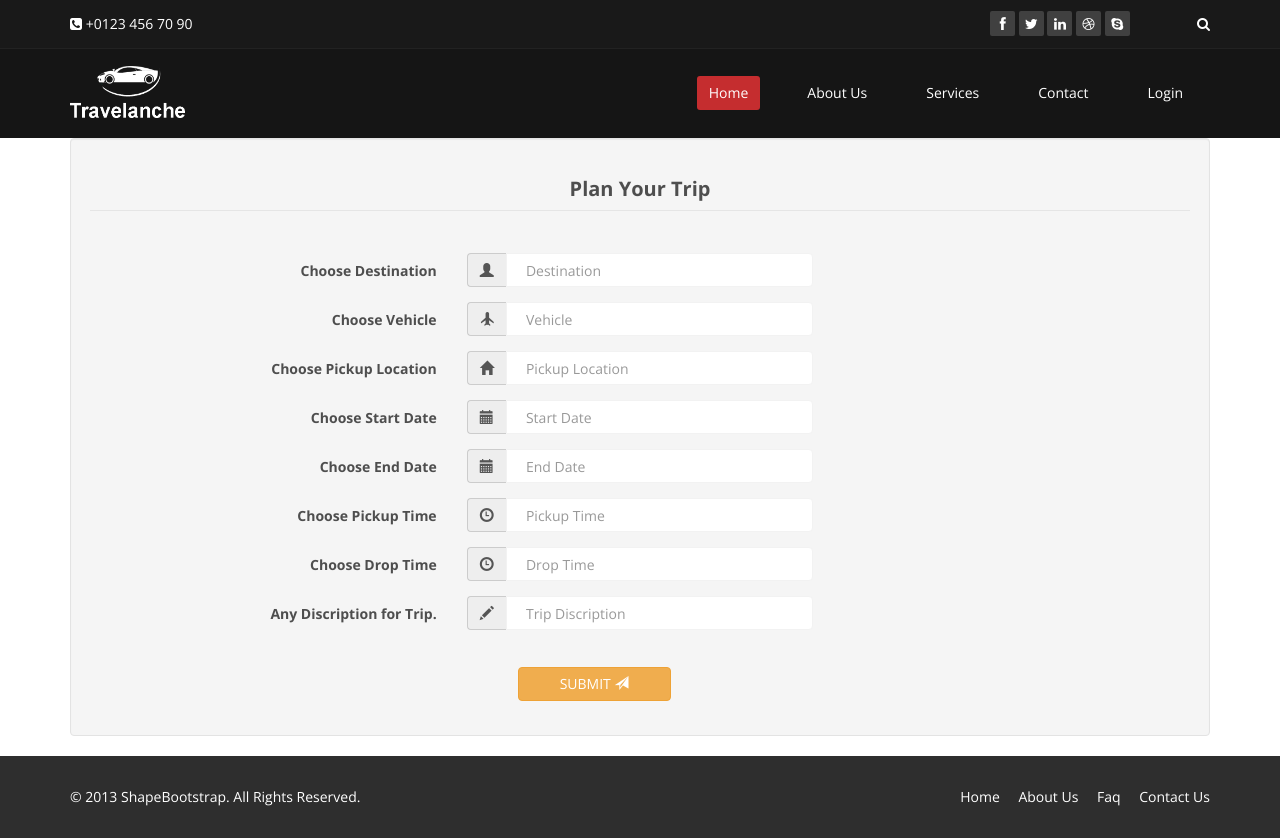
After one commit to zubair-ce07/Travelanche, a CodeIgniter app: page /travelanche/index.php/home/plan in a window 1280 px wide. The commit adds this page. Run offline with CodeIgniter, Linux system fonts and the light colour scheme; some libraries are stand-ins or nearby versions.

Commit message:
Made a controller function plan and a view page plan

```diff
--- a/application/controllers/Home.php
+++ b/application/controllers/Home.php
@@ -54,4 +54,9 @@ class Home extends CI_Controller {
                 public function forgot_pass(){
 			$this->load->view('forgot_pass');
 		}
+		public function plan(){
+			$this->load->view('template/header');
+			$this->load->view('plan');
+			$this->load->view('template/footer');
+		}
 }
--- /dev/null
+++ b/application/views/plan.php
@@ -0,0 +1,136 @@
+<!DOCTYPE html>
+<html lang='en-US'>
+
+<head>
+<!--  jquery  -->
+<script src="https://ajax.googleapis.com/ajax/libs/jquery/3.2.1/jquery.min.js"></script>
+</head>
+
+<style>
+#success_message{ display: none;}
+</style>
+
+<body>
+<div class="container">
+<form class="well form-horizontal" action="<?php echo site_url('home/user'); ?> " method="post"  id="contact_form">
+<fieldset>
+<!-- Form Name -->
+<legend><center><h2><b>Plan Your Trip</b></h2></center></legend>
+<br>
+
+<!-- Text input-->
+
+<div class="form-group">
+  <label class="col-md-4 control-label">Choose Destination</label>
+  <div class="col-md-4 inputGroupContainer">
+     <div class="input-group">
+       <span class="input-group-addon"><i class="glyphicon glyphicon-user"></i></span>
+       <input  name="destination" placeholder="  Destination " class="form-control" required=""  type="text">
+     </div>
+  </div>
+</div>
+
+<!-- Text input-->
+
+<div class="form-group">
+  <label class="col-md-4 control-label" >Choose Vehicle</label>
+    <div class="col-md-4 inputGroupContainer">
+    <div class="input-group">
+  <span class="input-group-addon"><i class="	glyphicon glyphicon-plane"></i></span>
+  <input name="vehicle" placeholder="  Vehicle" class="form-control" required=""  type="text">
+    </div>
+  </div>
+</div>
+<!-- Text input-->
+
+<div class="form-group">
+  <label class="col-md-4 control-label">Choose Pickup Location</label>
+  <div class="col-md-4 inputGroupContainer">
+  <div class="input-group">
+  <span class="input-group-addon"><i class="glyphicon glyphicon-home"></i></span>
+  <input  name="pickup_location" placeholder="  Pickup Location" class="form-control" required=""  type="text"  >
+    </div>
+  </div>
+</div>
+
+<!-- Text input-->
+
+<div class="form-group">
+  <label class="col-md-4 control-label" >Choose Start Date</label>
+    <div class="col-md-4 inputGroupContainer">
+    <div class="input-group">
+  <span class="input-group-addon"><i class="glyphicon glyphicon-calendar"></i></span>
+  <input name="start_date" placeholder="  Start Date" class="form-control" required=""  type="password">
+    </div>
+  </div>
+</div>
+
+<!-- Text input -->
+
+<div class="form-group">
+  <label class="col-md-4 control-label" >Choose End Date</label>
+    <div class="col-md-4 inputGroupContainer">
+    <div class="input-group">
+  <span class="input-group-addon"><i class="glyphicon glyphicon-calendar"></i></span>
+  <input name="end_date" placeholder="  End Date" class="form-control" required=""   type="text">
+    </div>
+  </div>
+</div>
+
+<!-- Text input-->
+
+<div class="form-group">
+  <label class="col-md-4 control-label" >Choose Pickup Time</label>
+    <div class="col-md-4 inputGroupContainer">
+    <div class="input-group">
+  <span class="input-group-addon"><i class="	glyphicon glyphicon-time"></i></span>
+  <input name="pickup_time" placeholder="  Pickup Time" class="form-control" required=""  type="password">
+    </div>
+  </div>
+</div>
+
+<!-- Text input-->
+  <div class="form-group">
+  <label class="col-md-4 control-label">Choose Drop Time</label>
+    <div class="col-md-4 inputGroupContainer">
+    <div class="input-group">
+        <span class="input-group-addon"><i class="	glyphicon glyphicon-time"></i></span>
+  <input name="drop_time" placeholder="  Drop Time" class="form-control" required="" type="text">
+    </div>
+  </div>
+</div>
+
+
+
+
+
+<!-- Text input-->
+
+<div class="form-group">
+  <label class="col-md-4 control-label">Any Discription for Trip.</label>
+    <div class="col-md-4 inputGroupContainer">
+    <div class="input-group">
+        <span class="input-group-addon"><i class="glyphicon glyphicon-pencil"></i></span>
+        <input name="trip_disp" placeholder="  Trip Discription" class="form-control" required=""  type="text">
+    </div>
+  </div>
+</div>
+
+<!-- Select Basic -->
+
+<!-- Success message -->
+<div class="alert alert-success" role="alert" id="success_message">Success <i class="glyphicon glyphicon-thumbs-up"></i> Success!.</div>
+
+<!-- Button -->
+<div class="form-group">
+  <label class="col-md-4 control-label"></label>
+  <div class="col-md-4"><br>
+    &nbsp&nbsp&nbsp&nbsp&nbsp&nbsp&nbsp&nbsp&nbsp&nbsp&nbsp&nbsp&nbsp&nbsp<button name="submit" type="submit" class="btn btn-warning" >&nbsp&nbsp&nbsp&nbsp&nbsp&nbsp&nbsp&nbspSUBMIT <span class="glyphicon glyphicon-send"></span>&nbsp&nbsp&nbsp&nbsp&nbsp&nbsp&nbsp&nbsp</button>
+  </div>
+</div>
+</fieldset>
+</form>
+</div>
+</div><!-- /.container -->
+</body>
+</html>
```
Also changed, not shown: application/views/admin_panel.php (+41 -1 lines), assets/css/jumbotron.css (added, +21 -0 lines), assets/images/Bost.png (added), assets/images/asd.jpg (added), assets/images/jumbo.jpg (added).
